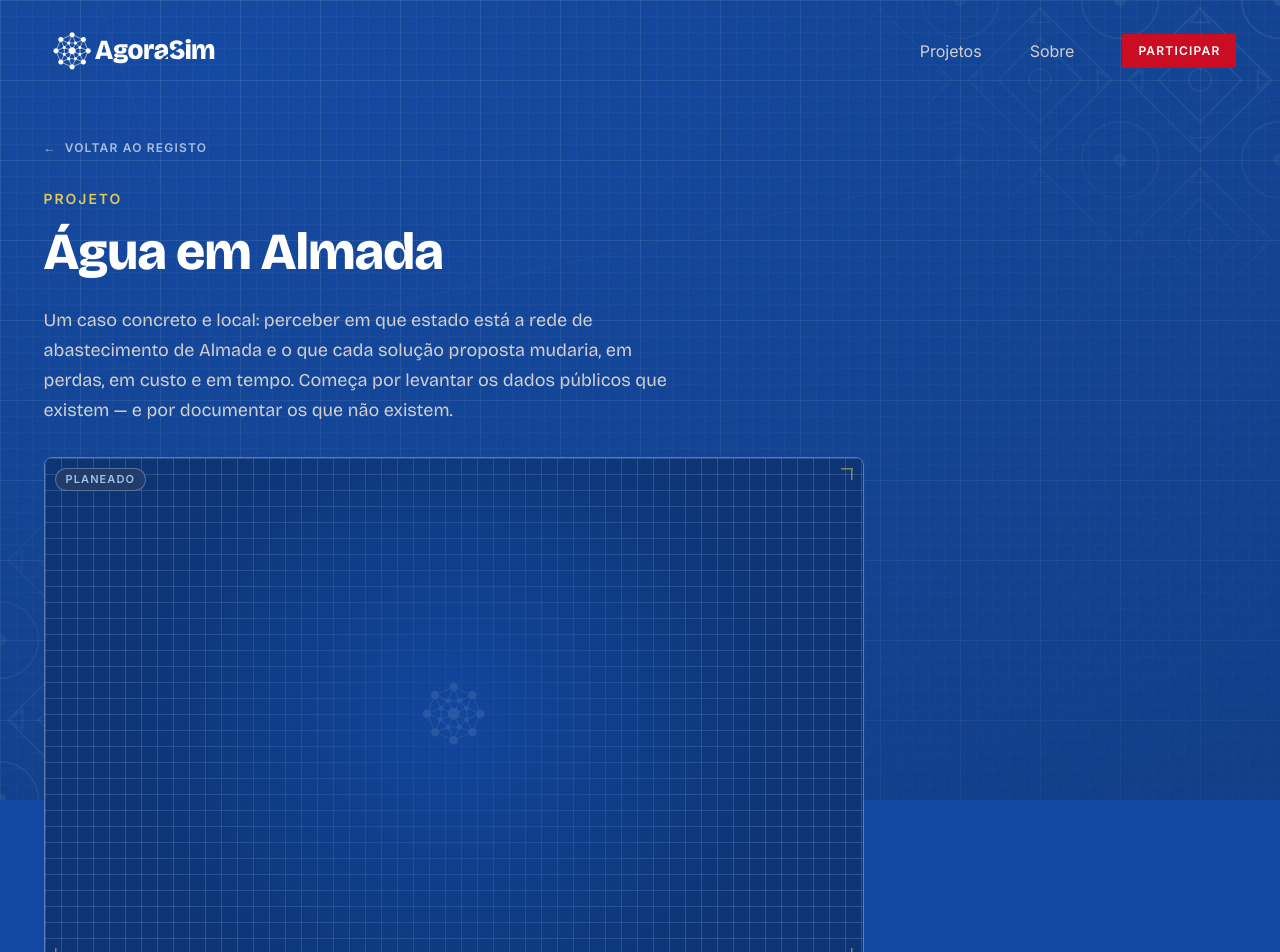
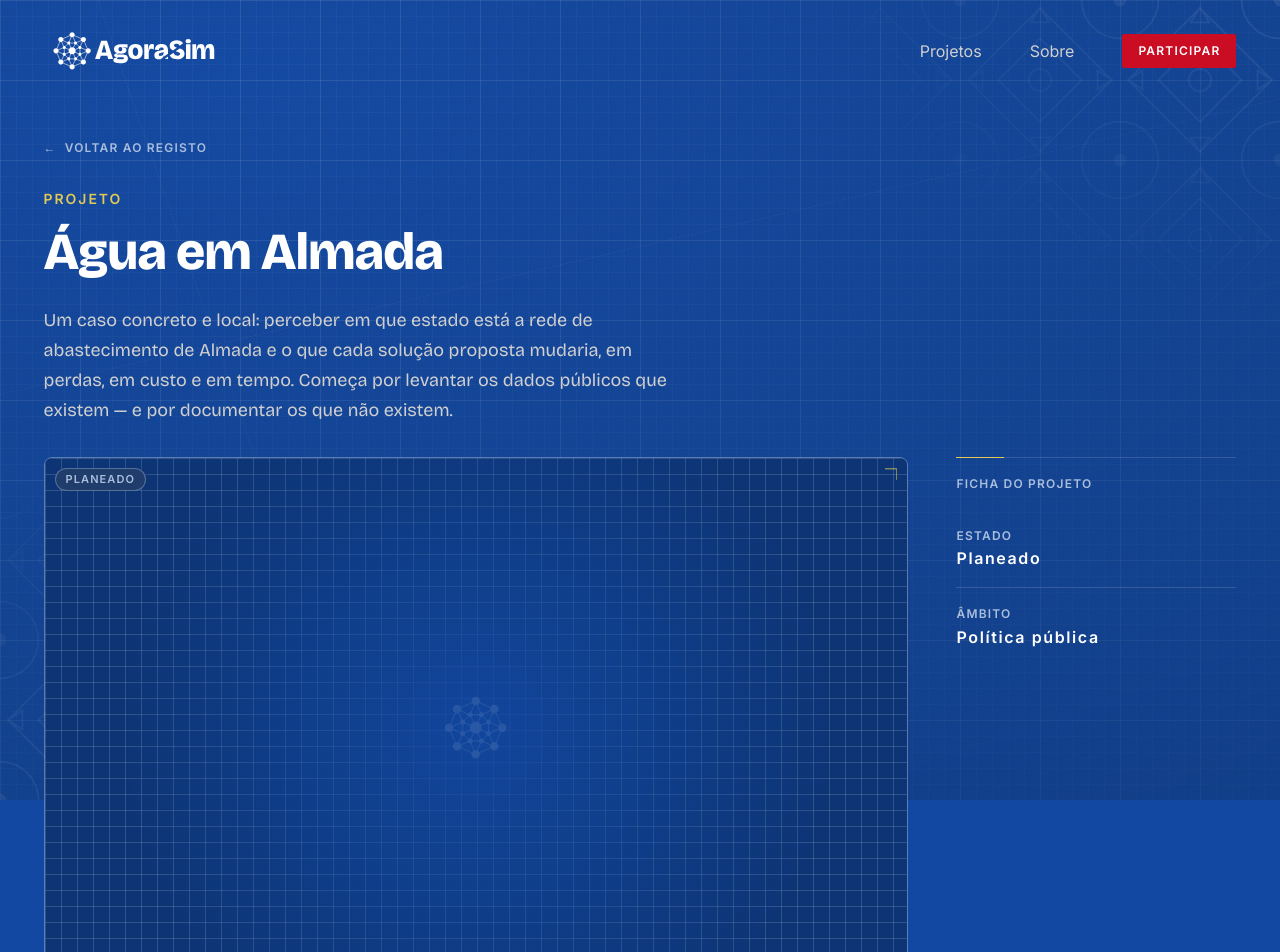
Before and after one commit to Agora-Sim/website, a React (Vite) app: page /projetos/aguas in a window 1280 px wide. Shown: the top 952 px of the page. Built offline with nearby package versions, Linux system fonts and the light colour scheme; no server answers.

Commit message:
fix: project page is now improved

```diff
--- a/src/features/project-detail/ProjectDetail.css
+++ b/src/features/project-detail/ProjectDetail.css
@@ -81,13 +81,13 @@
 /* --- 4. Figure --- */
 
 /* The project's own figure, not the card's banner stretched across the
-   page. Capped well under page width for that reason: at full width any
-   picture here reads as a hero banner, and this is a plate laid on the
-   sheet. Its shape comes from `--figure-ratio`, set from PROJECT_FIGURES —
-   the stylesheet does not get to disagree with the artwork brief. */
+   page. It sits inside the left column rather than above both, so the
+   column edge is what holds it short of page width and the spec block
+   starts level with its top edge — a figure narrower than the page with a
+   full-width band under it left the sheet lopsided. Its shape comes from
+   `--figure-ratio`, set from PROJECT_FIGURES; the stylesheet does not get
+   to disagree with the artwork brief. */
 .detail__figure {
-  max-width: 820px;
-  margin-bottom: var(--space-6);
   border: 1px solid var(--color-line);
   border-radius: var(--radius-md);
   overflow: hidden;
@@ -109,6 +109,14 @@
 }
 
 /* --- 6. Body --- */
+
+/* The left column: the figure, then the written record under it. */
+.detail__main {
+  display: flex;
+  flex-direction: column;
+  gap: var(--space-6);
+  min-width: 0;
+}
 
 .detail__body {
   display: flex;
--- a/src/features/project-detail/ProjectDetail.jsx
+++ b/src/features/project-detail/ProjectDetail.jsx
@@ -53,12 +53,15 @@ export default function ProjectDetail({ project }) {
           <p className="detail__lede">{project.summary ?? project.description}</p>
         </header>
 
-        {/* The page's own figure, not the card's banner — see PROJECT_FIGURES
-            for why they are two pictures. None is drawn yet, so this is an
-            empty plate on every project today. The shape comes from content
-            rather than the stylesheet so the artwork brief and the layout
-            are one number. No `plate-host`: nothing here is a link, and the
-            plate's hover states would promise one. */}
+        <div className="detail__columns">
+          <div className="detail__main">
+            {/* The page's own figure, not the card's banner — see
+                PROJECT_FIGURES for why they are two pictures. None is drawn
+                yet, so this is an empty plate on every project today. The
+                shape comes from content rather than the stylesheet so the
+                artwork brief and the layout are one number. No `plate-host`:
+                nothing here is a link, and the plate's hover states would
+                promise one. */}
             <div
               className="detail__figure"
               style={{ '--figure-ratio': PROJECT_FIGURES.cover.ratio }}
@@ -70,7 +73,6 @@ export default function ProjectDetail({ project }) {
               />
             </div>
 
-        <div className="detail__columns">
             <div className="detail__body">
               {sections.length > 0 ? (
                 sections.map((section) => (
@@ -86,6 +88,7 @@ export default function ProjectDetail({ project }) {
               ) : (
                 <p className="detail__empty">{bodyEmpty}</p>
               )}
+            </div>
           </div>
 
           {/* The card's title block, stood up as the page's spec column. */}
```
Lines whose indentation alone changed are shown as unchanged.
